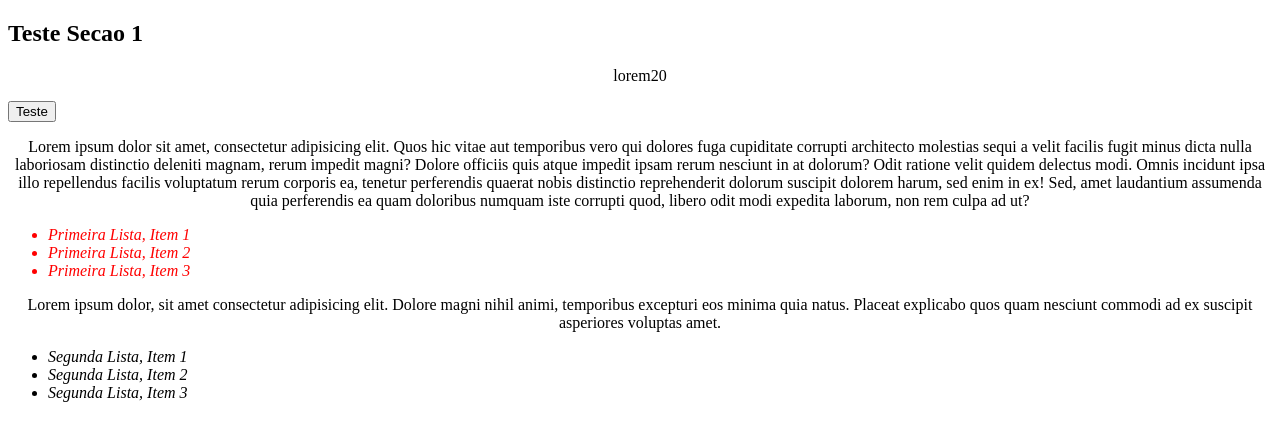
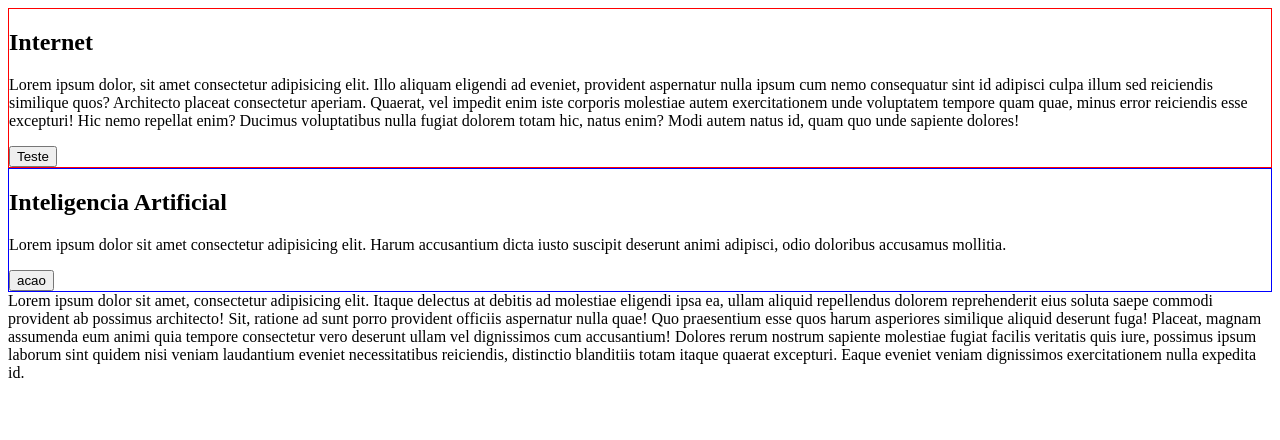
Before and after one commit to carvalheiro/growdev-full-stack-15-edicao, a plain HTML site: page 20230511-INTRODUCAO-CSS/exercicio-intro-css/seletores-combinados.html in a window 1280 px wide. Drawn offline with Linux system fonts and the light colour scheme.

Commit message:
Exemplo com hirearquia

```diff
--- a/20230511-INTRODUCAO-CSS/exercicio-intro-css/seletores-combinados.html
+++ b/20230511-INTRODUCAO-CSS/exercicio-intro-css/seletores-combinados.html
@@ -6,48 +6,43 @@
   <meta name="viewport" content="width=device-width, initial-scale=1.0">
   <title>Document</title>
   <style>
-    p {
-      text-align: center;
+    .secao-com-borda {
+      border-width: 1px;
+      border-style: solid;
     }
-    li {
-      font-style: italic;
+    #secao-internet {
+      border-color: red;
     }
-    .primeira-lista {
-      color: red;
+    #secao-ia {
+      border-color: blue;
     }
+    #internet h1 {
+      text-decoration: underline;
+    }
+    #internet p {
+      text-align: justify;
+    }
+    #internet button {
+      background-color: red;
+    }
+
   </style>
 </head>
 <body>
-  <section>
-    <h1>Teste Secao 1</h1>
-    <p>lorem20</p>
+  <section id="secao-internet" class="secao-com-borda">
+    <h1>Internet</h1>
+    <p>Lorem ipsum dolor, sit amet consectetur adipisicing elit. Illo aliquam eligendi ad eveniet, provident aspernatur nulla ipsum cum nemo consequatur sint id adipisci culpa illum sed reiciendis similique quos? Architecto placeat consectetur aperiam. Quaerat, vel impedit enim iste corporis molestiae autem exercitationem unde voluptatem tempore quam quae, minus error reiciendis esse excepturi! Hic nemo repellat enim? Ducimus voluptatibus nulla fugiat dolorem totam hic, natus enim? Modi autem natus id, quam quo unde sapiente dolores!</p>
     <button>Teste</button>
   </section>
-  <p>Lorem ipsum dolor sit amet, consectetur adipisicing elit. Quos hic vitae aut temporibus vero qui dolores fuga cupiditate corrupti architecto molestias sequi a velit facilis fugit minus dicta nulla laboriosam distinctio deleniti magnam, rerum impedit magni? Dolore officiis quis atque impedit ipsam rerum nesciunt in at dolorum? Odit ratione velit quidem delectus modi. Omnis incidunt ipsa illo repellendus facilis voluptatum rerum corporis ea, tenetur perferendis quaerat nobis distinctio reprehenderit dolorum suscipit dolorem harum, sed enim in ex! Sed, amet laudantium assumenda quia perferendis ea quam doloribus numquam iste corrupti quod, libero odit modi expedita laborum, non rem culpa ad ut?</p>
-  <ul class="primeira-lista">
-    <li>
-      Primeira Lista, Item 1
-    </li>
-    <li>
-      Primeira Lista, Item 2
-    </li>
-    <li>
-      Primeira Lista, Item 3
-    </li>
-  </ul>
-  <p>
-    Lorem ipsum dolor, sit amet consectetur adipisicing elit. Dolore magni nihil animi, temporibus excepturi eos minima quia natus. Placeat explicabo quos quam nesciunt commodi ad ex suscipit asperiores voluptas amet.
-  </p>
-  <ul>
-    <li>
-      Segunda Lista, Item 1
-    </li>
-    <li>
-      Segunda Lista, Item 2
-    </li>
-    <li>
-      Segunda Lista, Item 3
-    </li>
-  </ul>
+  <section id="secao-ia" class="secao-com-borda">
+    <h1>
+      Inteligencia Artificial
+    </h1>
+    <p>Lorem ipsum dolor sit amet consectetur adipisicing elit. Harum accusantium dicta iusto suscipit deserunt animi adipisci, odio doloribus accusamus mollitia.</p>
+    <button>acao</button>
+  </section>
+  <section>
+    Lorem ipsum dolor sit amet, consectetur adipisicing elit. Itaque delectus at debitis ad molestiae eligendi ipsa ea, ullam aliquid repellendus dolorem reprehenderit eius soluta saepe commodi provident ab possimus architecto! Sit, ratione ad sunt porro provident officiis aspernatur nulla quae! Quo praesentium esse quos harum asperiores similique aliquid deserunt fuga! Placeat, magnam assumenda eum animi quia tempore consectetur vero deserunt ullam vel dignissimos cum accusantium! Dolores rerum nostrum sapiente molestiae fugiat facilis veritatis quis iure, possimus ipsum laborum sint quidem nisi veniam laudantium eveniet necessitatibus reiciendis, distinctio blanditiis totam itaque quaerat excepturi. Eaque eveniet veniam dignissimos exercitationem nulla expedita id.
+  </section>
 </body>
 </html>
```
